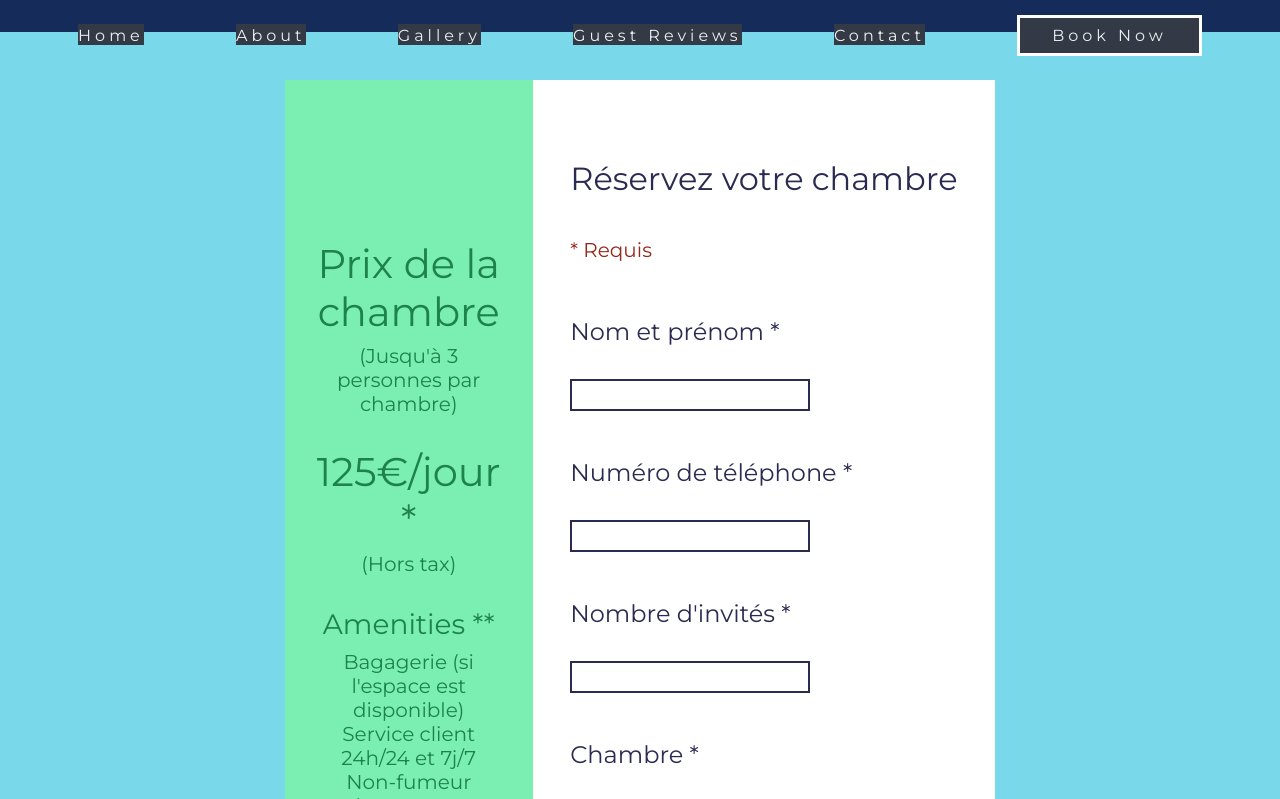
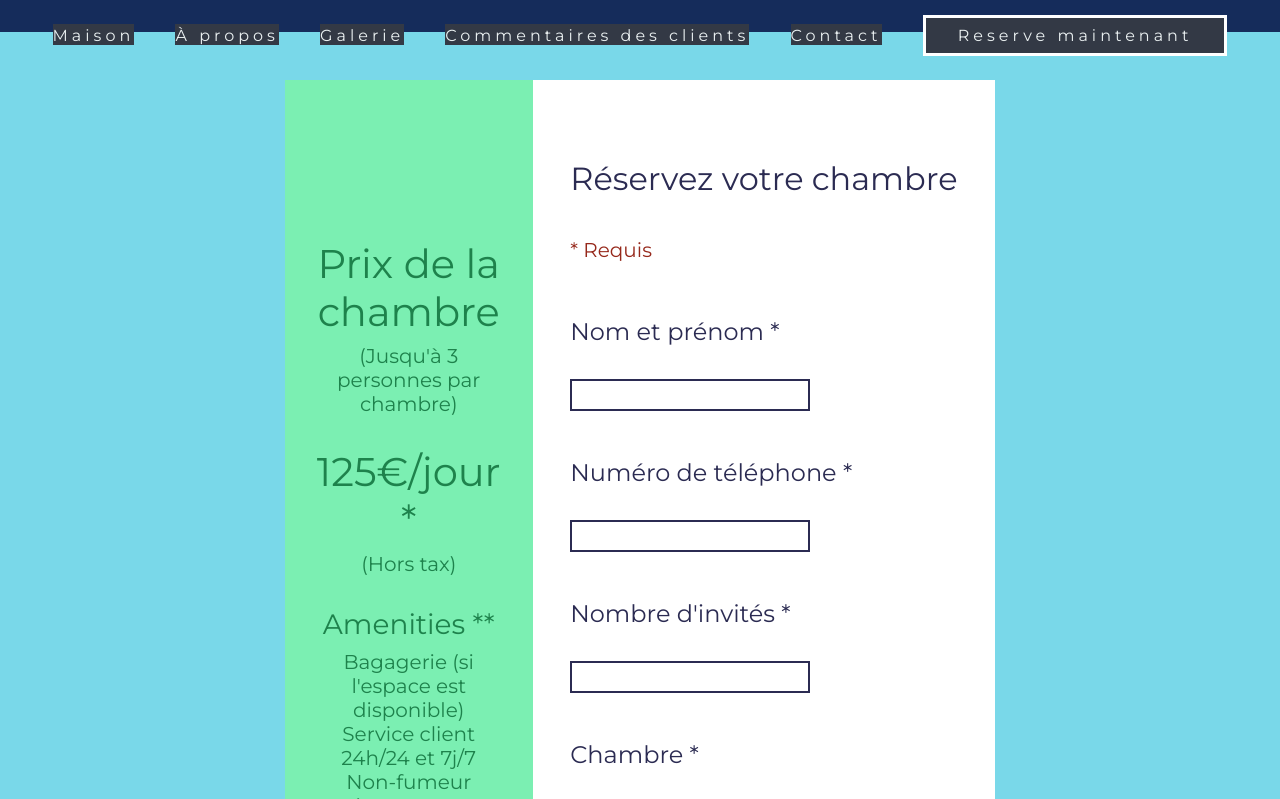
Before and after one commit to Fritzdelacruz/mp2hotel1, a plain HTML site: page book-modal.html in a window 1280 px wide. Shown: the top 799 px of the page. Drawn offline with nearby package versions, Linux system fonts and the light colour scheme.

Commit message:
Update book-modal.html

```diff
--- a/book-modal.html
+++ b/book-modal.html
@@ -22,19 +22,19 @@
 
 		<nav class="navigation" id="panelOne">
 
-			<a href="index.html"><span id="home">Home</span></a>
-			<a href="index.html#about-section"><span id="about">About</span></a>
-			<a href="index.html#gallery-section"><span id="gallery">Gallery</span></a>
-			<a href="index.html#review-section"><span id="review">Guest Reviews</span></a>
+			<a href="index.html"><span id="home">Maison</span></a>
+			<a href="index.html#about-section"><span id="about">À propos</span></a>
+			<a href="index.html#gallery-section"><span id="gallery">Galerie</span></a>
+			<a href="index.html#review-section"><span id="review">Commentaires des clients</span></a>
 			<a href="index.html#contact-section"><span id="contact">Contact</span></a>
-			<a href="book-modal.html"><span id="book">Book Now</span></a>
+			<a href="book-modal.html"><span id="book">Reserve maintenant</span></a>
 
 		</nav>
 
 		<nav class="navBar">
 
 			<button id="bar"><i class="fa fa-bars fa-2x" id="bar"></i></button>
-			<a href="book-modal.html"><span id="book" class="bookMe">Book Now</span></a>
+			<a href="book-modal.html"><span id="book" class="bookMe">Reserve maintenant</span></a>
 
 		</nav>
 
@@ -42,12 +42,12 @@
 
 			<span class="close">&times;</span>
 
-			<a href="index.html"><span id="home">Home</span></a>
-			<a href="index.html#about-section"><span id="about">About</span></a>
-			<a href="index.html#gallery-section"><span id="gallery">Gallery</span></a>
-			<a href="index.html#review-section"><span id="review">Guest Reviews</span></a>
+			<a href="index.html"><span id="home">Maison</span></a>
+			<a href="index.html#about-section"><span id="about">À propos</span></a>
+			<a href="index.html#gallery-section"><span id="gallery">Galerie</span></a>
+			<a href="index.html#review-section"><span id="review">Commentaires des clients</span></a>
 			<a href="index.html#contact-section"><span id="contact">Contact</span></a>
-			<a href="book-modal.html"><span id="bookTwo">Book Now</span></a>
+			<a href="book-modal.html"><span id="bookTwo">Reserve maintenant</span></a>
 
 		</nav>
 
@@ -110,7 +110,7 @@
 
 					<h4 class="book-subhead">Rester jusqu'à *</h4>
 					<input type="date" name="entry.227909274" name="entry.227909274" name="entry.227909274" required>
-					<h5>Check-out: 11:00 A.M.(CET)</h5>
+					<h5>Départ : 11h00 (CET)</h5>
 
 					<button class="submit">Reserve maintenant</button>
 					<!-- <button><div class='pm-button'><a href='https://www.payumoney.com/paybypayumoney/#/BA26B5FCCCBCF37329F638DAD6AB5517'><img src='https://www.payumoney.com/media/images/payby_payumoney/new_buttons/21.png' /></a></div></button> -->
```
